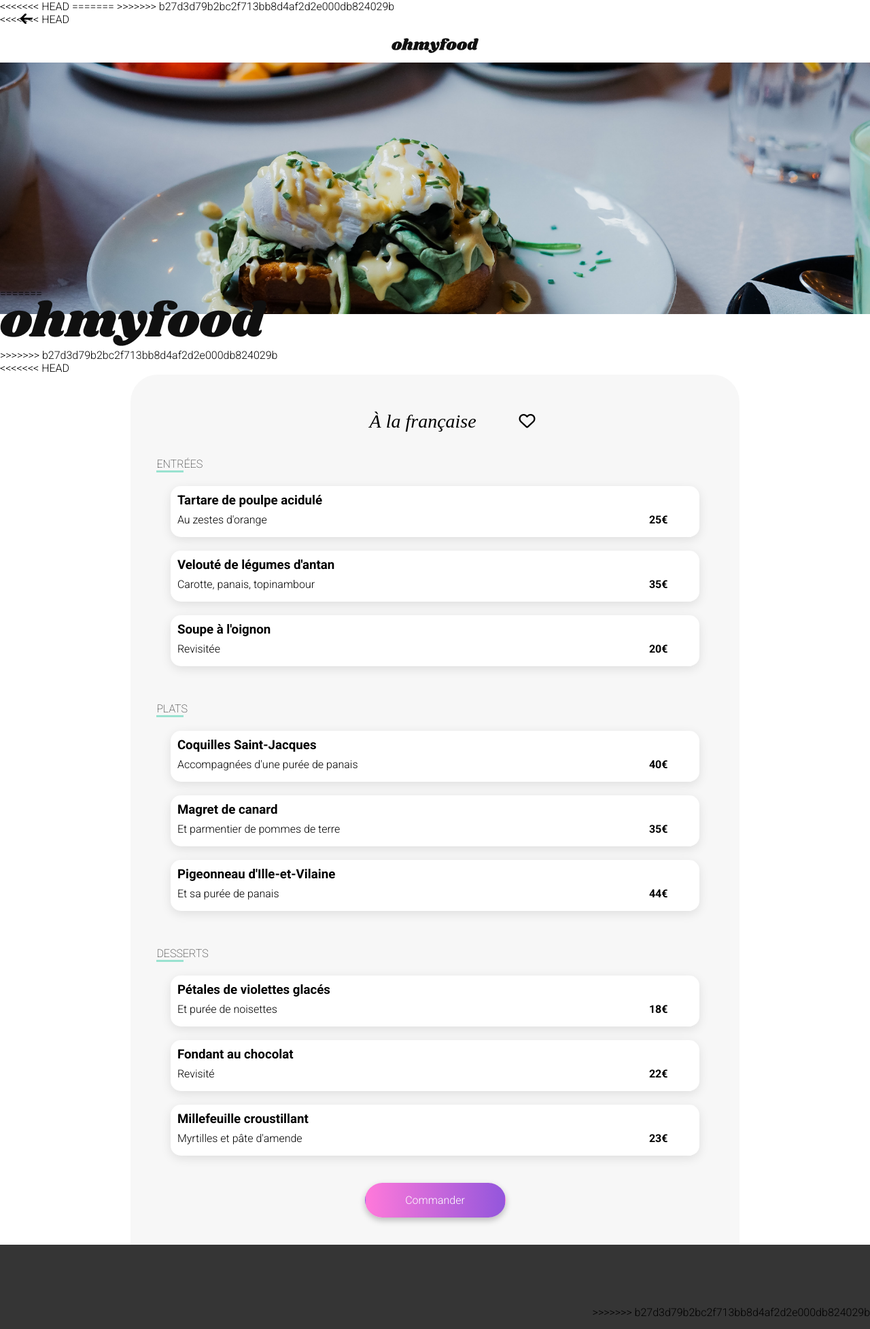
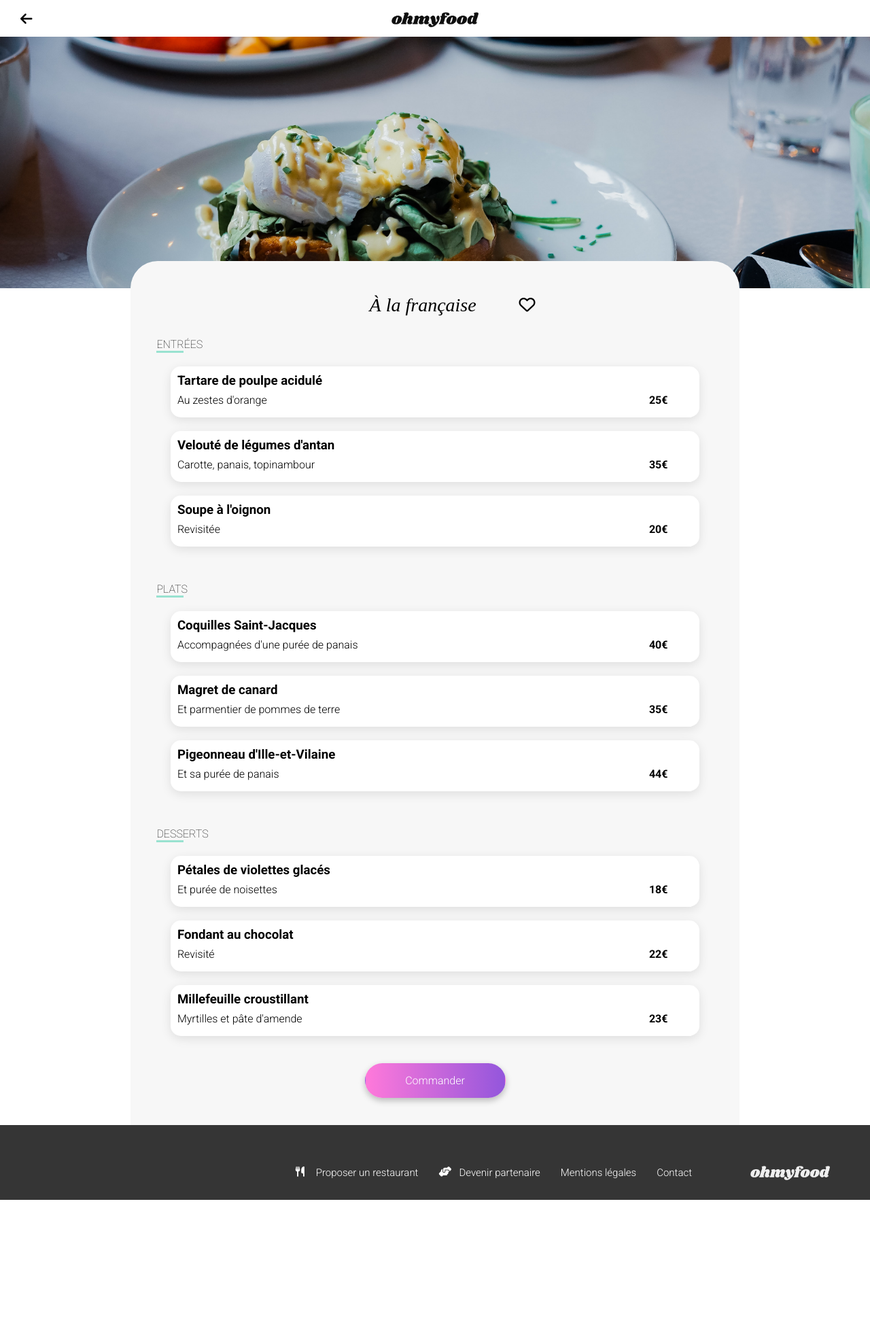
Before and after one commit to BoissonMathis/Boisson_Mathis_4_ohmyfood_17-03-2023, a plain HTML site: page menu_a_la_francaise/a_la_francaise.html in a window 1280 px wide. Shown: the whole page at 68% size. After the commit the page ends 1765 px from the top, so only its background shows below. Drawn offline with Linux system fonts and the light colour scheme; a web font is replaced by a local one.

Commit message:
rework 1

```diff
--- a/menu_a_la_francaise/a_la_francaise.html
+++ b/menu_a_la_francaise/a_la_francaise.html
@@ -8,11 +8,8 @@
     <title>Ohmyfood</title>
     <link rel="preconnect" href="https://fonts.googleapis.com">
     <link rel="preconnect" href="https://fonts.gstatic.com" crossorigin>
-<<<<<<< HEAD
     <link href="https://fonts.googleapis.com/css2?family=Roboto:wght@300;700&family=Shrikhand&display=swap" rel="stylesheet">
-=======
     <link href="https://fonts.googleapis.com/css2?family=Roboto:wght@100&display=swap" rel="stylesheet">
->>>>>>> b27d3d79b2bc2f713bb8d4af2d2e000db824029b
     <link rel="stylesheet" href="https://cdnjs.cloudflare.com/ajax/libs/font-awesome/6.2.1/css/all.min.css"
         integrity="sha512-MV7K8+y+gLIBoVD59lQIYicR65iaqukzvf/nwasF0nqhPay5w/9lJmVM2hMDcnK1OnMGCdVK+iQrJ7lzPJQd1w=="
         crossorigin="anonymous" referrerpolicy="no-referrer" />
@@ -24,7 +21,6 @@
 <body>
     <div class="main-container">
 
-<<<<<<< HEAD
         <div class="loader">
             <p class="oh">oh</p>
             <p class="my 2">my</p>
@@ -47,27 +43,10 @@
             <div class="menu-overview">
                 <img src="../Images+et+textes+Ohmyfood/Images et textes Ohmyfood/images/restaurants/toa-heftiba-DQKerTsQwi0-unsplash.jpg" alt="">
             </div>
-=======
-        <header>
-
-            <div class="retour-accueil">
-                <a href="../page_accueil.html" ><i class="fa-sharp fa-solid fa-arrow-left"></i></a>
-            </div>
-
-            <div class="logo">
-                <img src="../logo/ohmyfood.png" alt="Logo ohmyfood">
-            </div>
-
-        </header>
-
-        <nav>
-
->>>>>>> b27d3d79b2bc2f713bb8d4af2d2e000db824029b
         </nav>
 
         <main>
 
-<<<<<<< HEAD
             <div class="menu-title">
                 <h1>À la française</h1>
                 <div class="menu-like">
@@ -245,13 +224,8 @@
                 <li><a href="" class="footer-button"></a>Mentions légales</li>
                 <li><a href="" class="footer-button"></a>Contact</li>
             </ul>
-=======
-        </main>
+        </footer>
 
-        <footer>
->>>>>>> b27d3d79b2bc2f713bb8d4af2d2e000db824029b
-
-        </footer>
     </div>
 </body>
 
--- a/menu_le_delice_des_sens/style-page-le_delice_des_sens.css
+++ b/menu_le_delice_des_sens/style-page-le_delice_des_sens.css
@@ -547,6 +547,8 @@ footer{
 
     .menu-title h1{
         width: 290px;
+        margin-top: 18.760px;
+        margin-bottom: 18.760px;
     }
 
     .entrees,.plats,.desserts{
```
Also changed, not shown: menu_la_note_enchantee/la_note_enchantee.html (+1 -22 lines), menu_la_palette_du_gout/la_palette_du_gout.html (+23 -71 lines), menu_le_delice_des_sens/le_delice_des_sens.html (+1 -25 lines).
